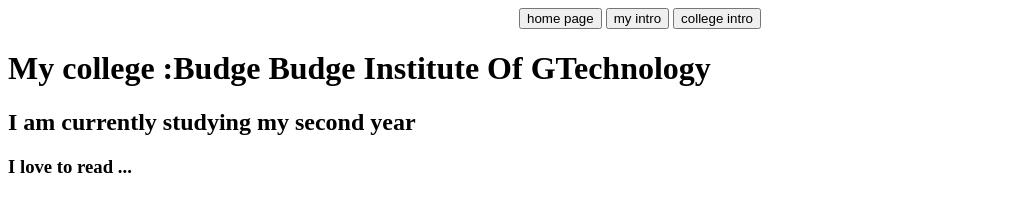
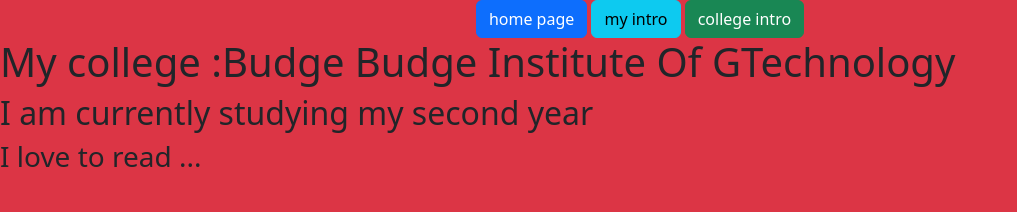
Before and after one commit to aniruddhaadak80/pageLinks, a plain HTML site: page ani college.html in a window 1280 px wide. Shown: the whole page, without its empty margins (0-1017 px from the left). Drawn offline with nearby package versions, Linux system fonts and the light colour scheme.

Commit message:
second commit after adding bootstrap on html file

```diff
--- a/ani college.html
+++ b/ani college.html
@@ -4,16 +4,22 @@
     <meta charset="UTF-8">
     <meta name="viewport" content="width=device-width, initial-scale=1.0">
     <title>college intro</title>
+
+    <!-- bootstrap files  -->
+<link href="https://cdn.jsdelivr.net/npm/bootstrap@5.3.2/dist/css/bootstrap.min.css" rel="stylesheet" integrity="sha384-T3c6CoIi6uLrA9TneNEoa7RxnatzjcDSCmG1MXxSR1GAsXEV/Dwwykc2MPK8M2HN" crossorigin="anonymous">
+<script src="https://cdn.jsdelivr.net/npm/bootstrap@5.3.2/dist/js/bootstrap.bundle.min.js" integrity="sha384-C6RzsynM9kWDrMNeT87bh95OGNyZPhcTNXj1NW7RuBCsyN/o0jlpcV8Qyq46cDfL" crossorigin="anonymous"></script>
+
+
 </head>
-<body>
+<body class="bg bg-danger">
 
     <center>
 
-        <a href="./index.html"><button  >home page</button></a>
+        <a href="./index.html "><button class="btn btn-primary"  >home page</button></a>
 
-       <a href="./ani introduction.html"> <button>my intro</button></a>
+       <a href="./ani introduction.html "> <button class="btn btn-info">my intro</button></a>
 
-       <a href="./ani college.html" ><button>college intro</button></a>
+       <a href="./ani college.html" ><button class="btn btn-success">college intro</button></a>
 
      </center>
 
```
Also changed, not shown: ani introduction.html (+9 -4 lines), index.html (+8 -4 lines).
